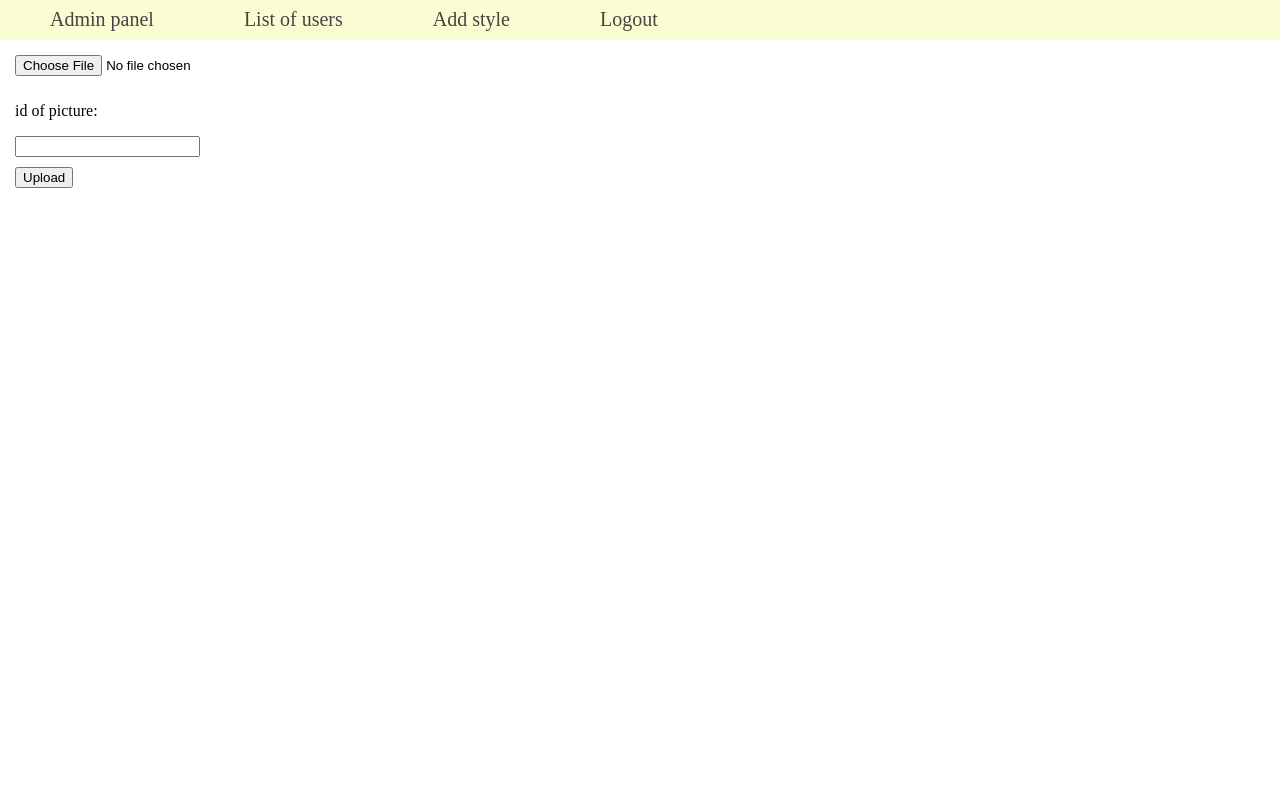
After one commit to OutOfTimeMan/NeuralStyle, a Flask app: page /admin/add_style in a window 1280 px wide. The commit adds this page. Run offline with Flask 2, Linux system fonts and the light colour scheme; a user stored in the database is signed in; some libraries are stand-ins or nearby versions.

Commit message:
Added admin-panel and style images uploading in it

```diff
--- a/NDataBase.py
+++ b/NDataBase.py
@@ -1,9 +1,6 @@
 import sqlite3
 import time
 import math
-import re
-from flask import url_for
-
 
 class NDataBase:
     def __init__(self, db):
@@ -67,6 +64,7 @@ class NDataBase:
             return False
         return True
 
+
     def updateUserStyleImageId(self, id, user_id):
         if not id:
             return False
--- /dev/null
+++ b/admin/admin.py
@@ -0,0 +1,103 @@
+import sqlite3
+
+from flask import Blueprint, render_template, request, url_for, redirect, flash, session, g
+from forms import AdminUploadForm
+admin = Blueprint('admin', __name__, template_folder='templates', static_folder='static')
+
+
+def login_admin():
+    session['admin_logged'] = 1
+
+
+def isLogged():
+    return True if session.get('admin_logged') else False
+
+
+def logout_admin():
+    session.pop('admin_logged', None)
+
+
+menu = [{'url': '.index', 'title': 'Admin panel'},
+        {'url': '.listusers', 'title': 'List of users'},
+        {'url': '.addStyle', 'title': 'Add style'},
+        {'url': '.logout', 'title': 'Logout'}]
+
+db = None
+
+
+@admin.before_request
+def before_request():
+    global db
+    db = g.get('link_db')
+
+
+@admin.teardown_request
+def teardown_request(request):
+    global db
+    db = None
+    return request
+
+
+@admin.route('/')
+def index():
+    if not isLogged():
+        return redirect(url_for('.login'))
+
+    return render_template('admin/index.html', menu=menu, title='Admin-panel')
+
+
+@admin.route('/login', methods=['POST', 'GET'])
+def login():
+    if isLogged():
+        return redirect(url_for('.index'))
+
+    if request.method == 'POST':
+        if request.form['user'] == 'admin' and request.form['psw'] == '12345':
+            login_admin()
+            return redirect(url_for('.index'))
+        else:
+            flash('Wrong login or password', 'error')
+    return render_template('admin/login.html', title='Admin-panel')
+
+
+@admin.route('/logout', methods=['POST', 'GET'])
+def logout():
+    if not isLogged():
+        return redirect(url_for('.login'))
+
+    logout_admin()
+    return redirect(url_for('.login'))
+
+
+
+@admin.route('/list-users')
+def listusers():
+    if not isLogged():
+        return redirect(url_for('.login'))
+
+    list = []
+    if db:
+        try:
+            cur = db.cursor()
+            cur.execute(f'SELECT email FROM users ORDER BY time DESC')
+            list = cur.fetchall()
+        except sqlite3.Error as e:
+            print('Error' + str(e))
+
+    return render_template('admin/listusers.html', title='List of users', menu=menu, list=list)
+
+@admin.route('/add_style', methods=["POST", "GET"])
+def addStyle():
+    if not isLogged():
+        return redirect(url_for('.login'))
+
+    form = AdminUploadForm()
+    if form.validate_on_submit():
+        if db:
+            try:
+                cur = db.cursor()
+                cur.execute(f'INSERT INTO styles(id, styleImage) VALUES(?, ?)', (form.admin_image_id.data, sqlite3.Binary(form.admin_image.data.read())))
+                db.commit()
+            except sqlite3.Error as e:
+                print('Ошибка добавления стиля в БД ' + str(e))
+    return render_template('admin/add_style.html', title='Admin adding style image', menu=menu, form=form)
--- /dev/null
+++ b/admin/static/css/styles.css
@@ -0,0 +1,142 @@
+html, body {
+	width: 100%;
+	height: 100%;
+	margin: 0;
+	padding: 0;
+}
+
+.clear {clear: both;}
+
+.content {
+	margin: 10px;
+}
+
+.text_error {
+	color: #FF4040;
+}
+
+.wnd_dlg_back {
+	z-index: 9999;
+	position: absolute;
+	left: 0;
+	top: 0;
+	background: rgba(64, 65, 69, 0.5);
+	padding: 10px;
+	-webkit-border-radius: 20px;
+	-moz-border-radius: 20px;
+	border-radius: 20px;
+}
+.wnd_dlg_back.login_wnd {
+	position: absolute;
+	left: 50%;
+	top: 50%;
+	width: 345px;
+	height: 220px;
+	margin: -110px 0 0 -173px;
+	background: rgba(64, 65, 69, 0.2);
+}
+
+div.login {
+	width: 300px;
+	height: 175px;
+	padding: 20px;
+	color: #c39000;
+	background: #fafdd1;
+	border: 2px solid #d5d8b2;
+	-webkit-border-radius: 20px;
+	-moz-border-radius: 20px;
+	border-radius: 20px;
+}
+div.login p {
+	margin: 0 0 10px 0;
+}
+div.login p a {
+	color: #777;
+}
+div.login .title {
+	text-align: center;
+	color: #000;
+	font-size: 24px;
+	margin-bottom: 40px;
+}
+.login_input {
+	font-size: 16px;
+	width: 100%;
+	background: #041B40;
+	color: #fff;
+}
+.login_button {
+	color: #444;
+	margin-top: 10px;
+	font-size: 14px;
+	padding: 2px;
+	min-width: 200px
+}
+
+.form-label {
+	display: inline-block;
+	min-width: 100px;
+}
+
+.flash {
+	padding: 10px;
+	color: #444;
+	margin: -30px 0 10px 0;
+}
+.flash.success {
+	border: 1px solid #21DB56;
+	background: #AEFFC5;
+}
+.flash.error {
+	border: 1px solid #FF4343;
+	background: #FF9C9C;
+}
+
+ul.mainmenu {
+	list-style: none;
+	background: #fafdd1;
+	height: 40px;
+	margin: 0;
+	padding: 0;
+	color: #444;
+	font-size: 20px;
+	overflow: hidden;
+}
+ul.mainmenu li {
+	float: left;
+	margin: 8px 40px 0 50px;
+}
+ul.mainmenu li.last {float: right;}
+
+ul.mainmenu li a {
+	color: #444;
+	text-decoration: none;
+}
+ul.mainmenu li a:hover {
+	color: #777;
+}
+
+ul.list-posts {
+	list-style: none;
+	margin: 0;
+	padding: 0;
+	max-width: 600px;
+}
+ul.list-posts li {
+	margin: 20px 0 0 0;
+	border: 1px solid #eee;
+}
+ul.list-posts .title {
+	margin: 0;
+	padding: 5px;
+	background: #eee;
+}
+ul.list-posts .annonce {
+	margin: 0;
+	padding: 10px 5px 10px 5px;
+}
+
+.admin-input{
+margin: 0 auto;
+padding: 5px;
+}
--- /dev/null
+++ b/admin/templates/admin/add_style.html
@@ -0,0 +1,13 @@
+{% extends 'admin/base_admin.html' %}
+
+{% block content %}
+{{ super() }}
+<form class="addStyle" action="" method="POST" enctype="multipart/form-data">
+{{ form.hidden_tag() }}
+<div class="admin-input">{{ form.admin_image }}</div>
+<div class="admin-input">
+    <p>id of picture:</p>
+    {{ form.admin_image_id }}</div>
+<div class="admin-input">{{ form.admin_submit }}</div>
+</form>
+{% endblock %}
--- /dev/null
+++ b/admin/templates/admin/base_admin.html
@@ -0,0 +1,21 @@
+<!DOCTYPE html>
+<html>
+<head>
+<link type="text/css" href="{{ url_for('.static', filename='css/styles.css')}}" rel="stylesheet" />
+<title>{{ title }}</title>
+</head>
+<body>
+{% if menu -%}
+	<ul class="mainmenu">
+	{% for p in menu %}
+	<li><a href="{{ url_for(p.url) }}">{{p.title}}</a></li>
+	{% endfor %}
+	</ul>
+	<div class="clear"></div>
+{%- endif -%}
+<div class="content">
+{% block content -%}
+{% endblock %}
+</div>
+</body>
+</html>
--- a/forms.py
+++ b/forms.py
@@ -23,3 +23,9 @@ class UploadForm(FlaskForm):
     select = SelectField(u'Style', choices=[(1, 'Carpet'), (2, 'Vibe-lines'), (3, 'Diamonds')])
     submit = SubmitField('Render')
     recaptcha = RecaptchaField()
+
+
+class AdminUploadForm(FlaskForm):
+    admin_image = FileField('image', validators=[FileRequired('File field should not be empty'), FileAllowed(['jpg', 'png'], 'Only images are allowed')])
+    admin_image_id = StringField('id of picture')
+    admin_submit = SubmitField('Upload')
--- a/main.py
+++ b/main.py
@@ -9,6 +9,7 @@ from forms import LoginForm, RegisterForm, UploadForm
 from NeuralNetwork import *
 from flask_mail import Mail, Message
 from itsdangerous import URLSafeTimedSerializer, SignatureExpired
+from admin.admin import admin
 
 app = Flask(__name__)
 app.config.from_object(__name__)
@@ -16,6 +17,9 @@ app.config['SECRET_KEY'] = 'enkjrgn3e45rt0342hf23kjfn2ekwlfn23wo4t'
 app.config['RECAPTCHA_PUBLIC_KEY'] = '6Lcah5IhAAAAAFC41-HyMhWMZvU4AdytE75LaqlW'
 app.config['RECAPTCHA_PRIVATE_KEY'] = '6Lcah5IhAAAAAITJNj5FWcZWBbL2H8xMFoRiBYK2'
 app.config['RECAPTCHA_DATA_ATTRS'] = {'theme': 'dark'}
+
+app.register_blueprint(admin, url_prefix='/admin')
+
 
 menu = [{'name': 'NeuroStyle', 'url': '/'},
         {'name': 'Examples', 'url': '/examples'},
--- a/sq_db.sql
+++ b/sq_db.sql
@@ -9,6 +9,6 @@ time integer DEFAULT NULL
 );
 
 CREATE TABLE IF NOT EXISTS styles (
-id integer PRIMARY KEY AUTOINCREMENT,
+id INTEGER DEFAULT NULL,
 styleImage BLOB DEFAULT NULL
 );
--- a/templates/index.html
+++ b/templates/index.html
@@ -31,8 +31,8 @@
     </div>
     </div>
     </div>
+    {{ form.recaptcha() }}
     <div class="submit">{{ form.submit() }}</div>
-    {{ form.recaptcha() }}
 </form>
 <a href="{{url_for('logout')}}">LOG OUT</a>
 <script src="./static/js/image-display.js"></script>
```
Also changed, not shown: admin/templates/admin/index.html (added, +8 -0 lines), admin/templates/admin/listusers.html (added, +15 -0 lines), admin/templates/admin/login.html (added, +17 -0 lines), static/css/styles.css (+10 -2 lines), neurostyle.db.
